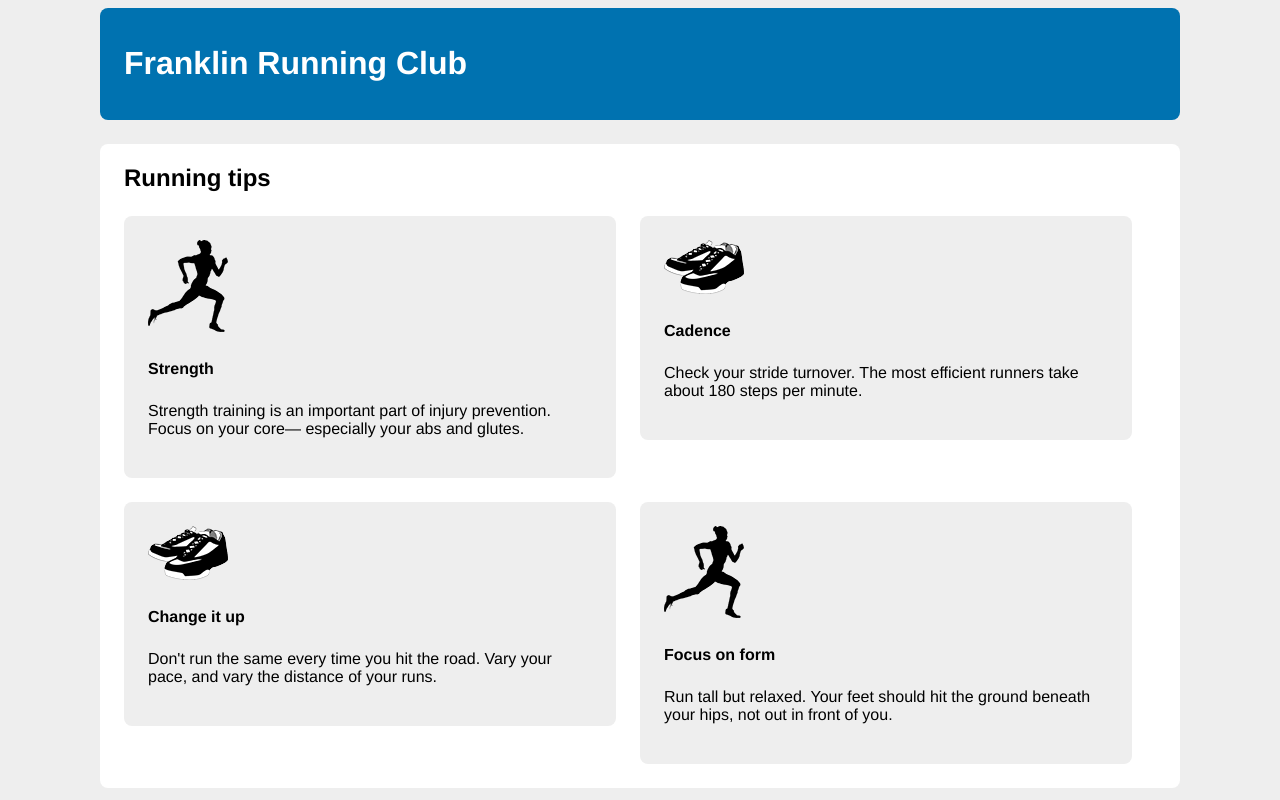
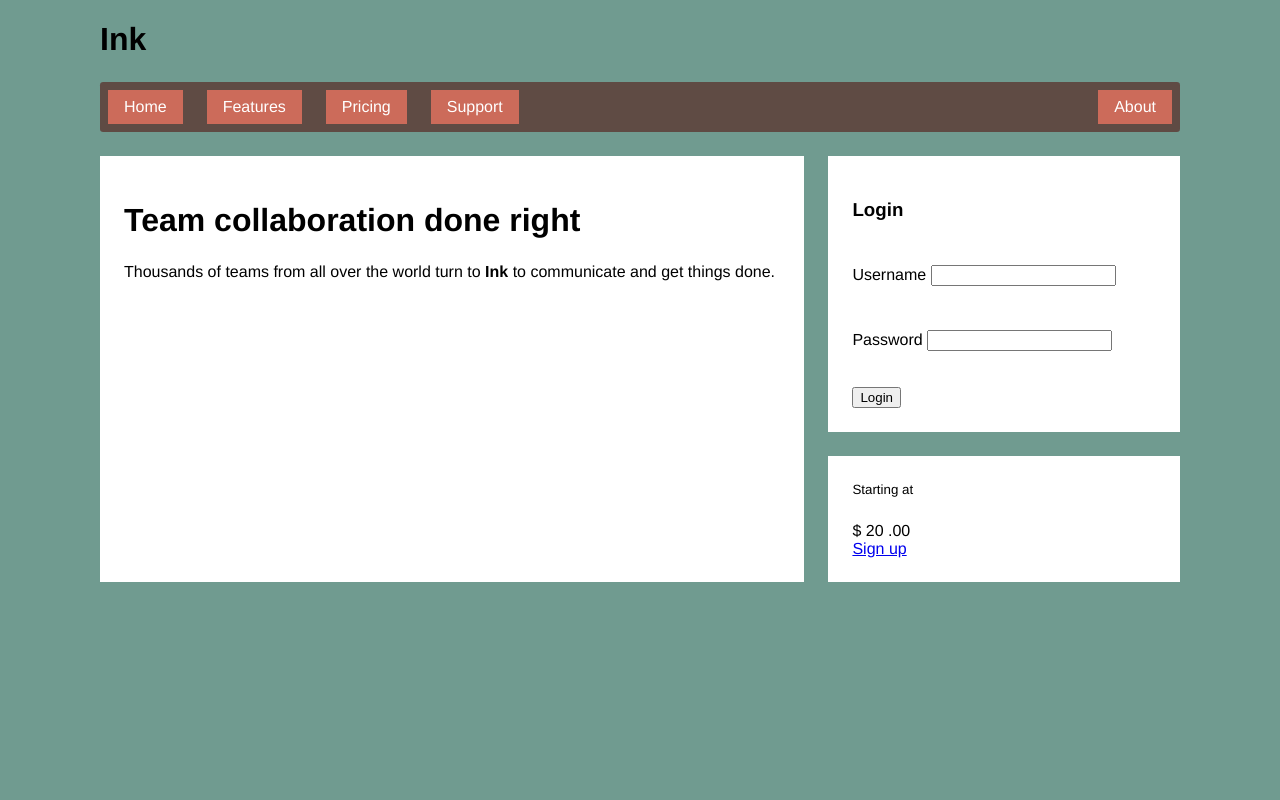
Before and after one commit to akashdeokar/css_practice, a plain HTML site: page cascade.html in a window 1280 px wide. Drawn offline with Linux system fonts and the light colour scheme.

Commit message:
Flexbox form

```diff
--- a/cascade.html
+++ b/cascade.html
@@ -1,65 +1,61 @@
-<!DOCTYPE html>
-<html lang="en">
+<!doctype html>
 <head>
-    <meta charset="UTF-8">
-    <meta http-equiv="X-UA-Compatible" content="IE=edge">
-    <meta name="viewport" content="width=device-width, initial-scale=1.0">
-    <title>Document</title>
-    <link rel="stylesheet" href="styles.css">
+<title>Flexbox example page</title>
+<link href="styles.css" rel="stylesheet"
+type="text/css" />
 </head>
 <body>
 <div class="container">
 <header>
-    <h1>Franklin Running Club</h1>
+<h1>Ink</h1>
 </header>
-    <main class="main clearfix">
-        <h2>Running tips</h2>
-        <div>
-        <div class="media">
-        <img class="media-image" src="runner.png">
-        <div class="media-body">
-        <h4>Strength</h4>
+<nav>
+<ul class="site-nav">
+<li><a href="/">Home</a></li>
+<li><a href="/features">Features</a></li>
+<li><a href="/pricing">Pricing</a></li>
+<li><a href="/support">Support</a></li>
+<li class="nav-right">
+<a href="/about">About</a>
+</li>
+</ul>
+</nav>
+<main class="flex">
+<div class="column-main tile">
+<h1>Team collaboration done right</h1>
+<p>Thousands of teams from all over the
+world turn to <b>Ink</b> to communicate
+and get things done.</p>
+</div>
+<div class="column-sidebar">
+<div class="tile">
+<form class="login-form">
+<h3>Login</h3>
 <p>
-        Strength training is an important part of
-        injury prevention. Focus on your core&mdash;
-        especially your abs and glutes.
+<label for="username">Username</label>
+<input id="username" type="text"
+name="username"/>
 </p>
+<p>
+<label for="password">Password</label>
+<input id="password" type="password"
+name="password"/>
+</p>
+<button type="submit">Login</button>
+</form>
 </div>
+<div class="tile centered">
+<small>Starting at</small>
+<div class="cost">
+<span class="cost-currency">$</span>
+<span class="cost-dollars">20</span>
+<span class="cost-cents">.00</span>
 </div>
-        <div class="media">
-        <img class="media-image" src="shoes.png">
-        <div class="media-body">
-        <h4>Cadence</h4>
-        <p>
-        Check your stride turnover. The most efficient
-        runners take about 180 steps per minute.
-        </p>
-        </div>
-        </div>
-        <div class="media">
-        <img class="media-image" src="shoes.png">
-        <div class="media-body">
-        <h4>Change it up</h4>
-        <p>
-        Don't run the same every time you hit the
-        road. Vary your pace, and vary the distance
-        of your runs.
-        </p>
-        </div>
-        </div>
-        <div class="media">
-        <img class="media-image" src="runner.png">
-        <div class="media-body">
-        <h4>Focus on form</h4>
-        <p>
-        Run tall but relaxed. Your feet should hit
-        the ground beneath your hips, not out in
-        front of you.
-        </p>
-        </div>
+<a class="cta-button" href="/pricing">
+Sign up
+</a>
 </div>
 </div>
 </main>
 </div>
 </body>
-</html>
--- a/styles.css
+++ b/styles.css
@@ -7,44 +7,53 @@ box-sizing: border-box;
 box-sizing: inherit;
 }
 body {
-background-color: #eee;
+background-color: #709b90;
 font-family: Helvetica, Arial, sans-serif;
 }
 body * + * {
 margin-top: 1.5em;
 }
-header {
-padding: 1em 1.5em;
-color: #fff;
-background-color: #0072b0;
-border-radius: .5em;
-margin-bottom: 1.5em;
-}
-.main {
-padding: 0 1.5em;
-background-color: #fff;
-border-radius: .5em;
-}
 .container {
 max-width: 1080px;
 margin: 0 auto;
 }
-.media {
-float: left;
-margin: 0 1.5em 1.5em 0;
-width: calc(50% - 1.5em);
+.site-nav {
+display: flex;
+padding: .5em;
+background-color: #5f4b44;
+list-style-type: none;
+border-radius: .2em;
+}
+.site-nav > li {
+margin-top: 0;
+}
+.site-nav > li > a {
+display: block;
+padding: .5em 1em;
+background-color: #cc6b5a;
+color: white;
+text-decoration: none;
+}
+.site-nav > li + li {
+margin-left: 1.5em;
+}
+.site-nav > .nav-right {
+margin-left: auto;
+}
+.tile {
 padding: 1.5em;
-background-color: #eee;
-border-radius: 0.5em;
+background-color: #fff;
 }
-.clearfix::before,
-.clearfix::after {
-display: table;
-content: " ";
+.flex {
+display: flex;
 }
-.clearfix::after {
-clear: both;
+.flex > * + * {
+margin-top: 0;
+margin-left: 1.5em;
 }
-.media:nth-child(odd) {
-clear: left;
+.column-main {
+flex: 66.67%;
 }
+.column-sidebar {
+flex: 33.33%;
+}
```
Lines whose indentation alone changed are shown as unchanged.
